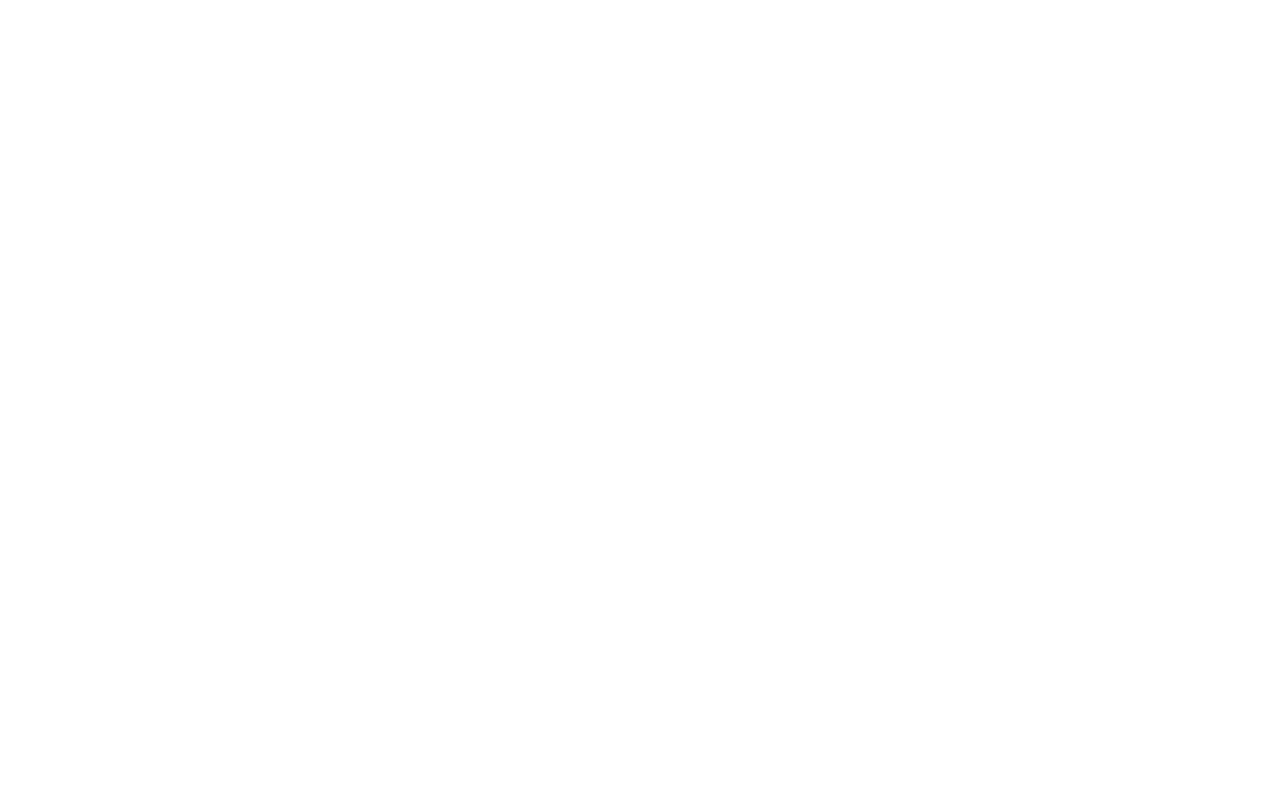
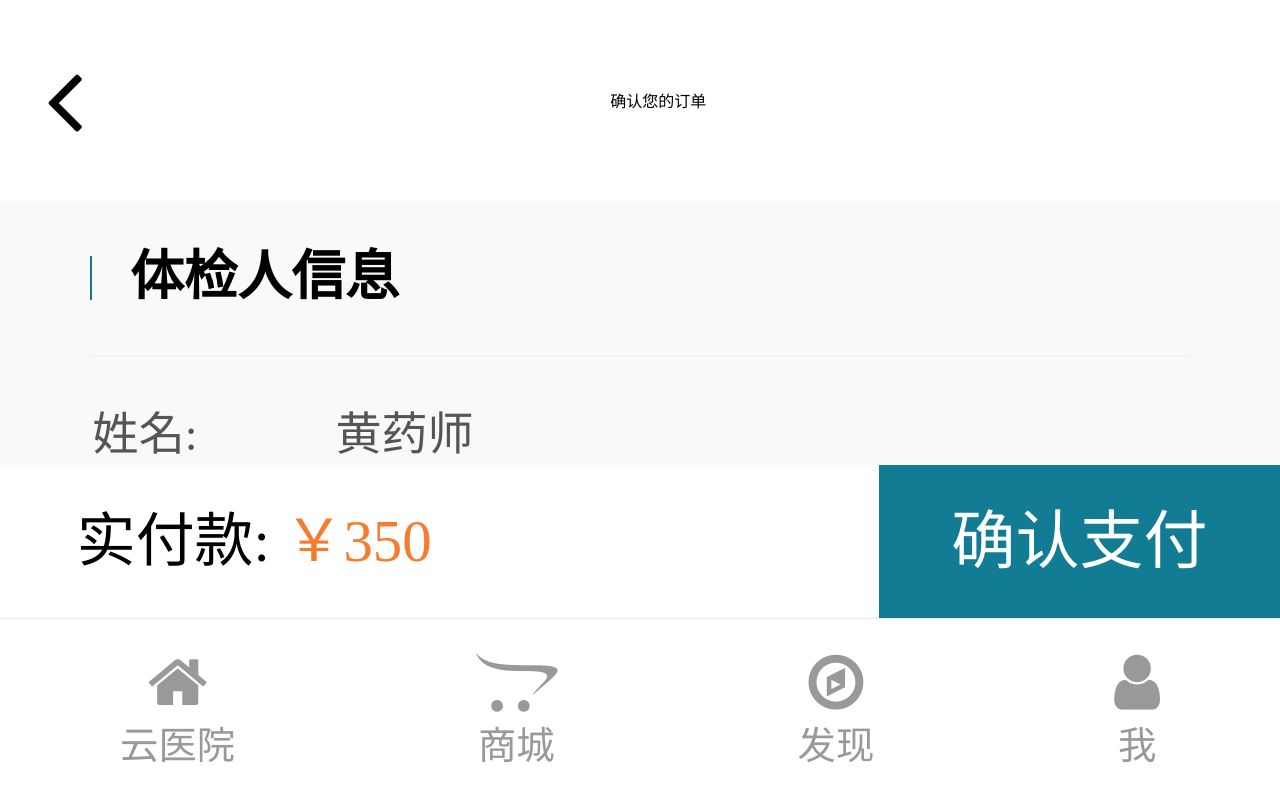
Before and after one commit to TRXCXS/PhysicalExaminationPatientSide, a Vue app in the folder frontend/: page /#/confirmOrder in a window 1280 px wide. Before the commit this address had no page. Shown: the top 800 px of the page. Built offline with nearby package versions, Linux system fonts and the light colour scheme.

Commit message:
已完成9月7日前端

```diff
--- a/frontend/src/router/index.js
+++ b/frontend/src/router/index.js
@@ -8,6 +8,8 @@ import Personal from '../views/Personal.vue'
 import Hospital from '../views/Hospital.vue'
 import Setmeal from '../views/Setmeal.vue'
 import Selectdate  from '../views/Selectdate.vue'
+import ConfirmOrder from '../views/ConfirmOrder.vue'
+
 const routes = [
   {
     path: '/',
@@ -58,6 +60,11 @@ const routes = [
     path: '/selectdate',
     name:'Selectdate',
     component:Selectdate
+  },
+  {
+    path: '/confirmOrder',
+    name:'ConfirmOrder',
+    component:ConfirmOrder
   }
 ]
 
--- /dev/null
+++ b/frontend/src/views/ConfirmOrder.vue
@@ -0,0 +1,251 @@
+<template>
+ <!-- 总容器 -->
+ <div class="wrapper">
+        <header>
+            <i class="fa fa-angle-left" onclick="history.go(-1)"></i>
+            <p>确认您的订单</p>
+            <div></div>
+        </header>
+        <div class="top-ban"></div>
+
+        <section>
+            <div class="title">
+                <p>体检人信息</p>
+            </div>
+            <table>
+                <tr>
+                    <td>姓名:</td>
+                    <td>黄药师</td>
+                </tr>
+                <tr>
+                    <td>证件号码:</td>
+                    <td>210106587452156897</td>
+                </tr>
+                <tr>
+                    <td>出生日期:</td>
+                    <td>1999-10-23</td>
+                </tr>
+                <tr>
+                    <td>手机号码:</td>
+                    <td>15698745214</td>
+                </tr>
+            </table>
+            <div class="title">
+                <p>体检日期</p>
+            </div>
+            <table>
+                <tr>
+                    <td>2021年11月28日</td>
+                </tr>
+            </table>
+            <div class="title">
+                <p>体检机构</p>
+            </div>
+            <table>
+                <tr>
+                    <td colspan="2">沈阳熙康云医院-和平院区</td>
+                </tr>
+                <tr>
+                    <td>营业时间:</td>
+                    <td>周一至周五 7:30-15:30 （周六截止12:00）</td>
+                </tr>
+                <tr>
+                    <td>采血截止:</td>
+                    <td>采血截止时间10:30</td>
+                </tr>
+                <tr>
+                    <td>机构电话:</td>
+                    <td>98745214</td>
+                </tr>
+                <tr>
+                    <td>机构地址:</td>
+                    <td>文体路7号世贸商都（五里河茶城）四楼西区</td>
+                </tr>
+            </table>
+            <div class="title">
+                <p>套餐类型</p>
+            </div>
+            <table>
+                <tr>
+                    <td>普通男士客户-基础套餐</td>
+                </tr>
+            </table>
+        </section>
+
+        <div class="bottom-btn">
+            <div class="first">实付款: <span>￥350</span></div>
+            <div class="last" onclick="location.href='appointmentsuccess.html'">确认支付</div>
+        </div>
+
+        <div class="bottom-ban"></div>
+        <footer>
+            <ul>
+                <li onclick="location.href='index.html'">
+                    <i class="fa fa-home"></i>
+                    <p>云医院</p>
+                </li>
+                <li>
+                    <i class="fa fa-opencart"></i>
+                    <p>商城</p>
+                </li>
+                <li>
+                    <i class="fa fa-compass"></i>
+                    <p>发现</p>
+                </li>
+                <li onclick="location.href='personal.html'">
+                    <i class="fa fa-user"></i>
+                    <p>我</p>
+                </li>
+            </ul>
+        </footer>
+    </div>
+</template>
+
+<script>
+export default {
+
+}
+</script>
+
+<style>
+/*********************** 总容器 ***********************/
+.wrapper{
+    width: 100%;
+    height: 100%;
+    background-color: #F9F9F9;
+}
+
+/*********************** header ***********************/
+header{
+    width: 100%;
+    height: 15.7vw;
+    background-color: #FFF;
+
+    position: fixed;
+    left: 0;
+    top: 0;
+
+    display: flex;
+    align-items: center;
+    justify-content: space-between;
+
+    box-sizing: border-box;
+    padding: 0 3.6vw;
+}
+header .fa{
+    font-size: 8vw;
+}
+
+/*********************** footer ***********************/
+footer{
+    width: 100%;
+    height: 14.2vw;
+    box-sizing: border-box;
+    border-top: solid 1px #E9E9E9;
+    background-color: #FFF;
+
+    position: fixed;
+    left: 0;
+    bottom: 0;
+}
+footer ul{
+    width: 100%;
+    height: 14.2vw;
+    display: flex;
+    align-items: center;
+    justify-content: space-around;
+}
+footer ul li{
+    display: flex;
+    flex-direction: column;
+    align-items: center;
+    justify-content: center;
+
+    font-size: 3vw;
+    color: #999;
+
+    user-select: none;
+    cursor: pointer;
+}
+footer ul li .fa{
+    font-size: 5vw;
+}
+
+/*********************** common样式 ***********************/
+.top-ban{
+    width: 100%;
+    height: 15.7vw;
+}
+.bottom-ban{
+    width: 100%;
+    height: 26.2vw;
+}
+
+/*********************** section ***********************/
+section{
+    width: 86vw;
+    margin: 0 auto;
+}
+section .title{
+    width: 100%;
+    height: 12vw;
+    border-bottom: solid 1px #EEE;
+
+    display: flex;
+    align-items: center;
+}
+section .title p{
+    height: 3.4vw;
+    line-height: 3.4vw;
+    font-size: 4.2vw;
+    font-weight: 600;
+    box-sizing: border-box;
+    padding-left: 3vw;
+    border-left: solid 2px #127A90;
+}
+section table{
+    font-size: 3.6vw;
+    color: #555;
+    margin-top: 2vw;
+}
+section table tr{
+    line-height: 8vw;
+}
+section table tr td:first-child{
+    width: 22%;
+}
+
+/*********************** bottom-btn ***********************/
+.bottom-btn{
+    width: 100%;
+    height: 12vw;
+    background-color: #FFF;
+
+    position: fixed;
+    left: 0;
+    bottom: 14.2vw;
+
+    display: flex;
+}
+.bottom-btn .first{
+    flex: 2;
+    line-height: 12vw;
+    font-size: 4.6vw;
+    box-sizing: border-box;
+    padding-left: 6vw;
+}
+.bottom-btn .first span{
+    color: #F77B2D;
+}
+.bottom-btn .last{
+    flex: 1;
+    background-color: #117C94;
+    line-height: 12vw;
+    text-align: center;
+    font-size: 5vw;
+    color: #FFF;
+
+    user-select: none;
+    cursor: pointer;
+}
+</style>
--- a/frontend/src/views/Setmeal.vue
+++ b/frontend/src/views/Setmeal.vue
@@ -11,7 +11,7 @@
         <ul class="setmeal">
             <li v-for="(setmeal,index) in setmealArr" :key="setmeal.smId" >
                 <div class="item">
-                    <div class="item-left" @click="toSelectdate()">
+                    <div class="item-left" @click="toSelectdate(setmeal.smId)">
                         <h3>{{setmeal.type == 1?'男士套餐':'女士套餐'}}</h3>
                         <p>{{ setmeal.name }}</p>
                     </div>
@@ -50,7 +50,7 @@
 <script>
 //导入需要的基本工具
 import {reactive,toRefs} from 'vue'
-import {useRouter} from 'vue-router'
+import {useRouter,useRoute} from 'vue-router'
 import axios from 'axios'
 axios.defaults.baseURL='http://localhost:8080/tijian'
 import Footer from '@/components/Footer.vue';
@@ -60,8 +60,10 @@ export default {
     setup(){
         //声明需要的数据变量
         const router=useRouter();
+        const route=useRoute();
         const state=reactive({
-          setmealArr:[]
+          setmealArr:[],
+          hpId: route.query.hpId
         });
 
         //在页面渲染的时候拉取套餐数据
@@ -87,8 +89,14 @@ export default {
           state.setmealArr[index].isShow=!state.setmealArr[index].isShow;
         }
 
-        function toSelectdate(){
-          router.push('/selectdate')
+        function toSelectdate(smId){
+          router.push({
+            path:'/selectdate',
+            query:{
+                hpId:state.hpId,
+                smId:smId
+            }
+          })
         }
 
         return{
```
Also changed, not shown: frontend/src/views/Selectdate.vue (+99 -153 lines).
